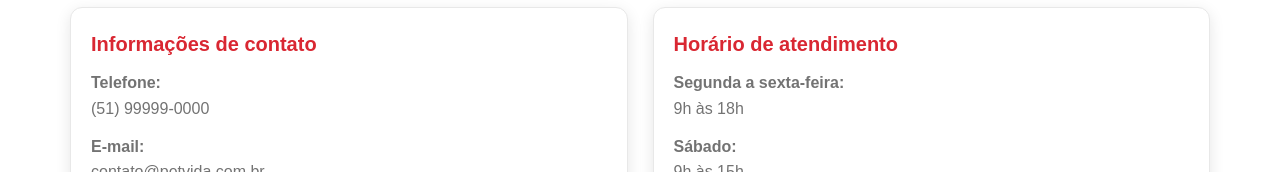
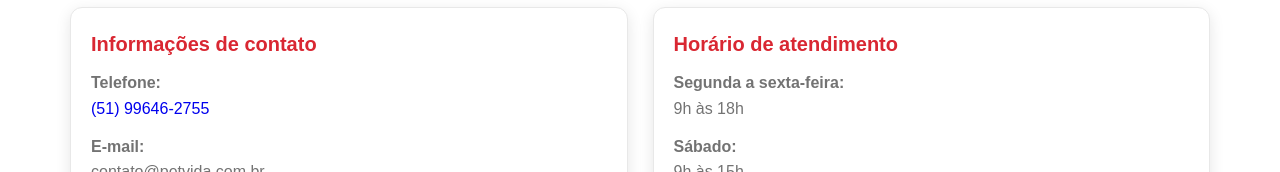
Before and after one commit to Eduardosouza2007/Petvida, a plain HTML site: page contato.html in a window 1280 px wide. Shown: the part 236-408 px from the top of the page. Drawn offline with Linux system fonts and the light colour scheme.

Commit message:
Revise contato.html with updated contact details
Updated contact information and added a WhatsApp link.

```diff
--- a/contato.html
+++ b/contato.html
@@ -68,7 +68,14 @@
 
                         <p>
                             <strong>Telefone:</strong><br>
-                            (51) 99999-0000
+
+                            <a href="https://wa.me/5551996462755"
+                               target="_blank"
+                               rel="noopener noreferrer">
+
+                                (51) 99646-2755
+
+                            </a>
                         </p>
 
                         <p>
```
